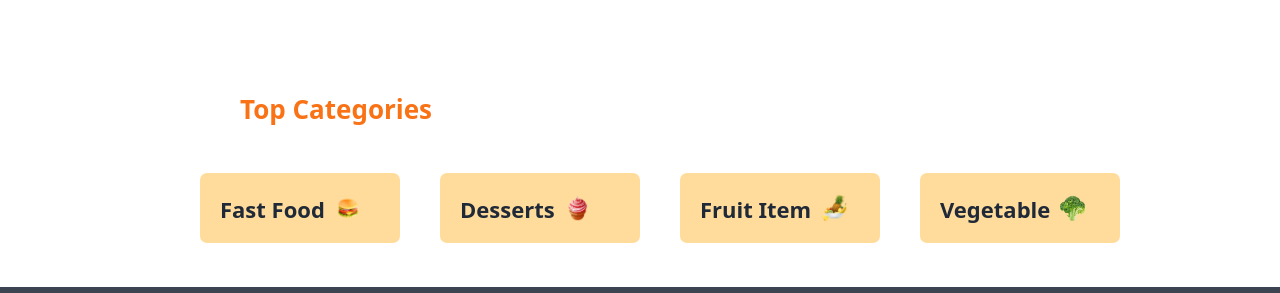
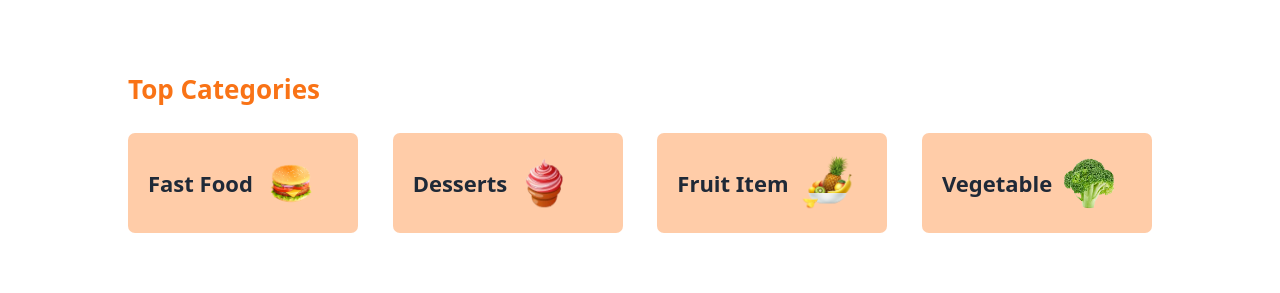
Before and after one commit to Fahimmuntasir1/Foodie-Restaurent-web, a React (Create React App) app: page / in a window 1280 px wide. Shown: the part 810-1103 px from the top of the page. Built offline with nearby package versions, Linux system fonts and the light colour scheme.

Commit message:
category edited and updated

```diff
--- a/src/Components/Home/Category/Category.js
+++ b/src/Components/Home/Category/Category.js
@@ -6,26 +6,26 @@ import vegetable from "../../../assests/vegetable.png";
 
 const Category = () => {
   return (
-    <section>
-      <h2 className="title text-[26px] font-semibold ml-[240px] mt-[100px] text-orange-500">
+    <section className="w-[80%] mx-auto mt-20">
+      <h2 className="title text-[26px] font-semibold text-orange-500">
         Top Categories
       </h2>
-      <div className="flex category justify-center mt-11">
-        <div className="flex bg-[#ffa60064] h-[70px] ml-[40px] p-[20px] w-[200px] rounded-[7px] font-semibold text-[22px]">
+      <div className="flex flex-wrap category justify-between mt-6 mb-20">
+        <div className="flex bg-[#ff74115d] hover:bg-orange-400 duration-200 cursor-pointer items-center justify-center/ p-[20px] w-[230px] rounded-[7px] font-semibold text-[22px]">
           <h4>Fast Food</h4>
-          <img className="ml-[8px] h-[30px] w-[30px]" src={burger} alt="" />
+          <img className="ml-[8px] h-[60px] w-[60px]" src={burger} alt="" />
         </div>
-        <div className="flex bg-[#ffa60064] h-[70px] ml-[40px] p-[20px] w-[200px] rounded-[7px] font-semibold text-[22px]">
+        <div className="flex bg-[#ff74115d] hover:bg-orange-400 duration-200 cursor-pointer items-center justify-center/ p-[20px] w-[230px] rounded-[7px] font-semibold text-[22px]">
           <h4>Desserts</h4>
-          <img className="ml-[8px] h-[30px] w-[30px]" src={desert} alt="" />
+          <img className="ml-[8px] h-[60px] w-[60px]" src={desert} alt="" />
         </div>
-        <div className="flex bg-[#ffa60064] h-[70px] ml-[40px] p-[20px] w-[200px] rounded-[7px] font-semibold text-[22px]">
+        <div className="flex bg-[#ff74115d] hover:bg-orange-400 duration-200 cursor-pointer items-center justify-center/ p-[20px] w-[230px] rounded-[7px] font-semibold text-[22px]">
           <h4>Fruit Item</h4>
-          <img className="ml-[8px] h-[30px] w-[30px]" src={frute} alt="" />
+          <img className="ml-[8px] h-[60px] w-[60px]" src={frute} alt="" />
         </div>
-        <div className="flex bg-[#ffa60064] h-[70px] ml-[40px] p-[20px] w-[200px] rounded-[7px] font-semibold text-[22px]">
+        <div className="flex bg-[#ff74115d] hover:bg-orange-400 duration-200 cursor-pointer items-center justify-center/ p-[20px] w-[230px] rounded-[7px] font-semibold text-[22px]">
           <h4>Vegetable</h4>
-          <img className="ml-[8px] h-[30px] w-[30px]" src={vegetable} alt="" />
+          <img className="ml-[8px] h-[60px] w-[60px]" src={vegetable} alt="" />
         </div>
       </div>
     </section>
--- a/src/Components/Home/Navbar/Navbar.js
+++ b/src/Components/Home/Navbar/Navbar.js
@@ -123,7 +123,7 @@ const Navbar = () => {
         </div>
       </nav>
       <div className="absolute w-[80%] ml-auto mr-auto left-0 right-0 text-center top-[40%]">
-      <h2 className="text-white text-6xl font-bold uppercase myFont">Family Owned. Locally Made. Community Focused.</h2>
+      <h2 className="text-white lg:text-6xl text-4xl font-bold uppercase myFont">Family Owned. Locally Made. Community Focused.</h2>
       <div className="flex  justify-center flex-wrap">
       <button className="text-white p-3 px-5 text-xl mr-3 bg-orange-500 mt-5 rounded hover:bg-orange-500/75">Book a Table</button>
       <button className="text-white p-3 px-5 text-xl bg-orange-500 mt-5 rounded hover:bg-orange-500/75">Order from Home</button>
```
